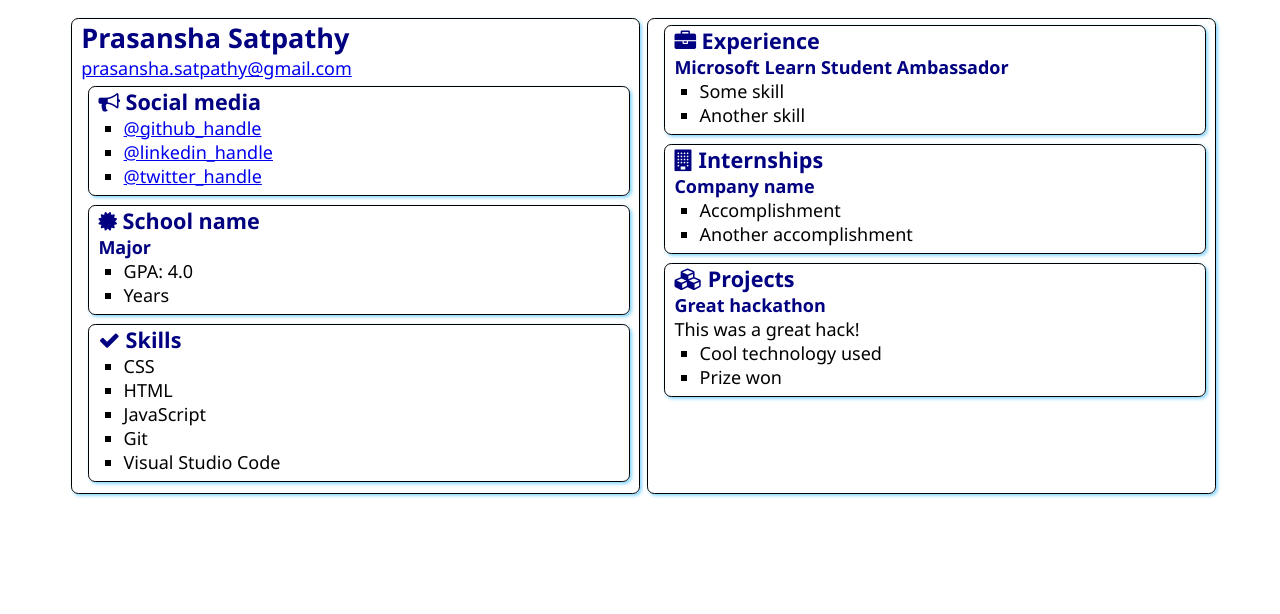
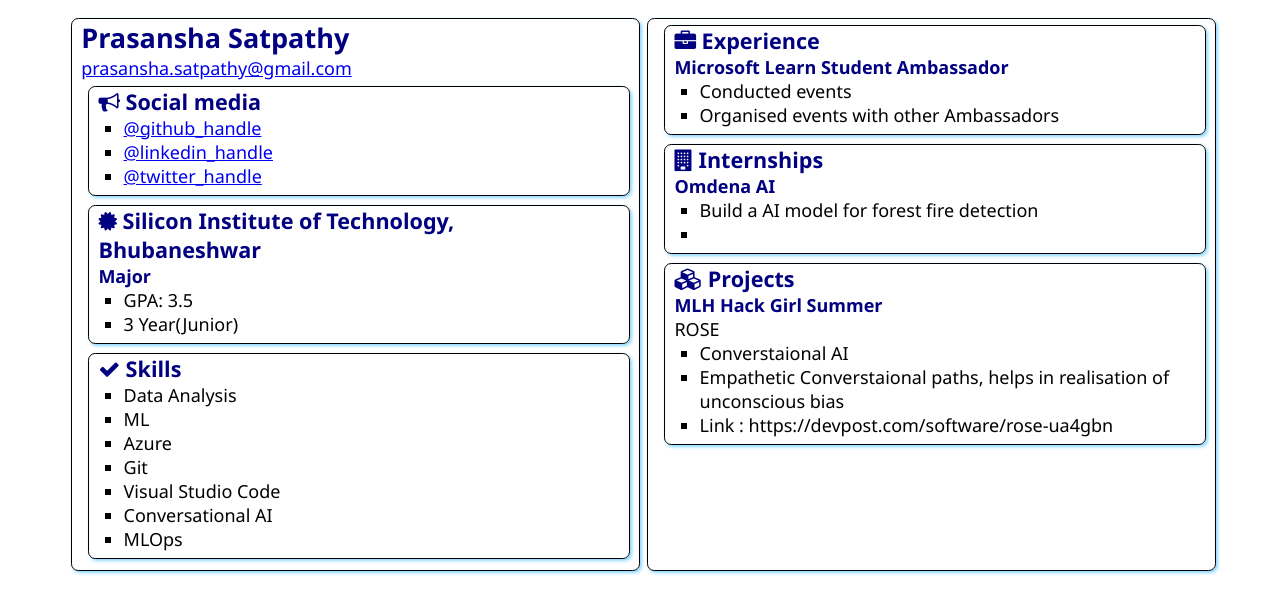
Before and after one commit to Sara-cos/SATechnicalOnboarding, a plain HTML site: page src/index.html in a window 1280 px wide. Drawn offline with Linux system fonts and the light colour scheme.

Commit message:
customised

```diff
--- a/src/index.html
+++ b/src/index.html
@@ -21,9 +21,9 @@
                     Social media
                 </h2>
                 <ul>
-                    <li><a href="https://github.com/<handle>">@github_handle</a></li>
-                    <li><a href="https://linkedin.com/in/<handle>">@linkedin_handle</a></li>
-                    <li><a href="https://twitter.com/<handle>">@twitter_handle</a></li>
+                    <li><a href="https://github.com/Sara-cos">@github_handle</a></li>
+                    <li><a href="https://linkedin.com/in/prasansha-satpathy/">@linkedin_handle</a></li>
+                    <li><a href="https://twitter.com/cosmo_sat">@twitter_handle</a></li>
                 </ul>
             </section>
 
@@ -31,12 +31,12 @@
                 <div class="education">
                     <h2>
                         <i class="fa fa-certificate" aria-hidden="true"></i>
-                        School name
+                        Silicon Institute of Technology, Bhubaneshwar
                     </h2>
                     <h3>Major</h3>
                     <ul>
-                        <li>GPA: 4.0</li>
-                        <li>Years</li>
+                        <li>GPA: 3.5</li>
+                        <li>3 Year(Junior)</li>
                     </ul>
                 </div>
             </section>
@@ -47,11 +47,13 @@
                     Skills
                 </h2>
                 <ul>
-                    <li>CSS</li>
-                    <li>HTML</li>
-                    <li>JavaScript</li>
+                    <li>Data Analysis</li>
+                    <li>ML</li>
+                    <li>Azure</li>
                     <li>Git</li>
                     <li>Visual Studio Code</li>
+                    <li>Conversational AI</li>
+                    <li>MLOps</li>
                 </ul>
             </section>
         </article>
@@ -63,8 +65,8 @@
                 </h2>
                 <h3>Microsoft Learn Student Ambassador</h3>
                 <ul>
-                    <li>Some skill</li>
-                    <li>Another skill</li>
+                    <li>Conducted events</li>
+                    <li>Organised events with other Ambassadors</li>
                 </ul>
             </section>
             <section class="box">
@@ -73,10 +75,10 @@
                     Internships
                 </h2>
 
-                <h3>Company name</h3>
+                <h3>Omdena AI</h3>
                 <ul>
-                    <li>Accomplishment</li>
-                    <li>Another accomplishment</li>
+                    <li>Build a AI model for forest fire detection</li>
+                    <li></li>
                 </ul>
             </section>
             <section class="box">
@@ -85,11 +87,12 @@
                     Projects
                 </h2>
 
-                <h3>Great hackathon</h3>
-                <div>This was a great hack!</div>
+                <h3>MLH Hack Girl Summer</h3>
+                <div>ROSE</div>
                 <ul>
-                    <li>Cool technology used</li>
-                    <li>Prize won</li>
+                    <li>Converstaional AI </li>
+                    <li>Empathetic Converstaional paths, helps in realisation of unconscious bias</li>
+                    <li>Link : https://devpost.com/software/rose-ua4gbn</li>
                 </ul>
             </section>
         </article>
```
